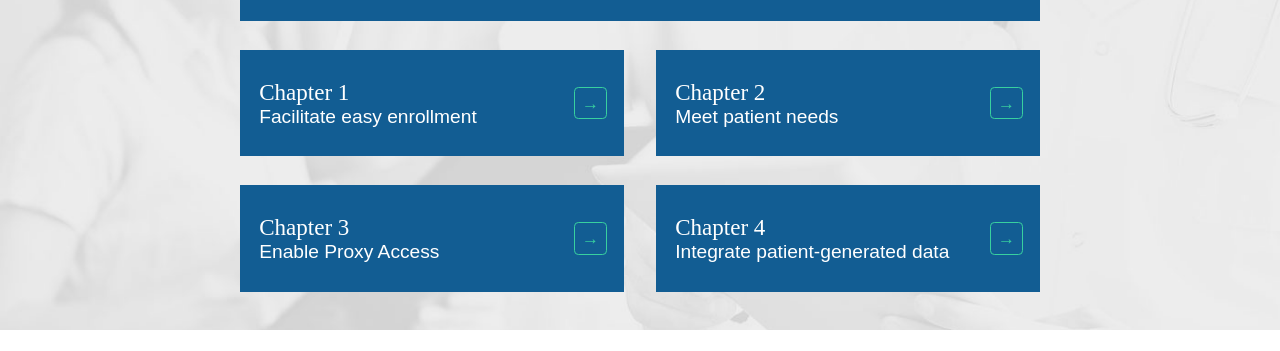
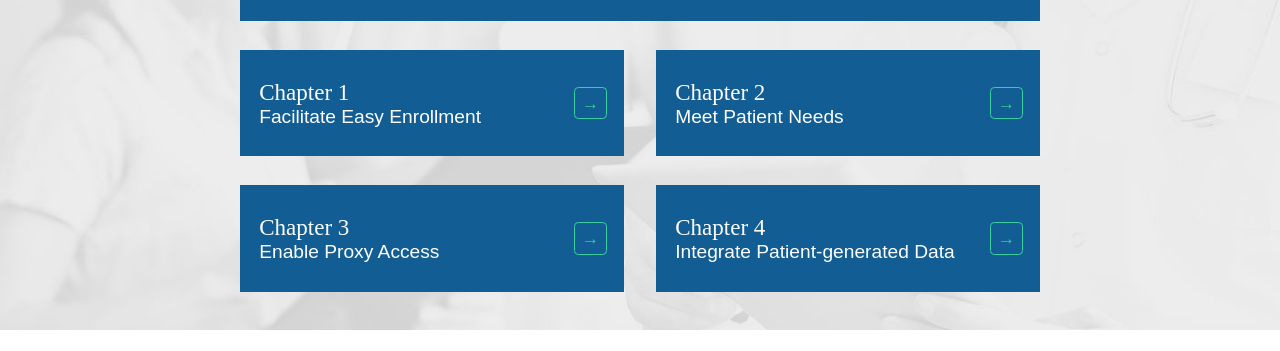
Before and after one commit to SriGovHealth/ONCHITPlaybook, a Jekyll site: the page built from _content/homepage.html, in a window 1280 px wide. Shown: the part 449-800 px from the top of the page. Built offline with Jekyll 4.4.1, drawn with Linux system fonts in a browser that asks for light colours.

```diff
--- a/_content/homepage.html
+++ b/_content/homepage.html
@@ -28,10 +28,10 @@ permalink: /
     </div>
     <div class="row">
       <div class="grid-6">
-        <a href="{{ "/chapter-1/" | prepend: site.baseurl }}" class="btn-landing"><span class="section-title">Chapter 1</span> Facilitate easy enrollment <span class="btn btn-arrow">&rarr;</span></a>
+        <a href="{{ "/chapter-1/" | prepend: site.baseurl }}" class="btn-landing"><span class="section-title">Chapter 1</span> Facilitate Easy Enrollment <span class="btn btn-arrow">&rarr;</span></a>
       </div>
       <div class="grid-6">
-        <a href="{{ "/chapter-2/" | prepend: site.baseurl }}" class="btn-landing"><span class="section-title">Chapter 2</span> Meet patient needs <span class="btn btn-arrow">&rarr;</span></a>
+        <a href="{{ "/chapter-2/" | prepend: site.baseurl }}" class="btn-landing"><span class="section-title">Chapter 2</span> Meet Patient Needs <span class="btn btn-arrow">&rarr;</span></a>
       </div>
     </div>
     <div class="row">
@@ -39,7 +39,7 @@ permalink: /
         <a href="{{ "/chapter-3/" | prepend: site.baseurl }}" class="btn-landing"><span class="section-title">Chapter 3</span> Enable Proxy Access <span class="btn btn-arrow">&rarr;</span></a>
       </div>
       <div class="grid-6">
-        <a href="{{ "/chapter-4/" | prepend: site.baseurl }}" class="btn-landing"><span class="section-title">Chapter 4</span> Integrate patient-generated data <span class="btn btn-arrow">&rarr;</span></a>
+        <a href="{{ "/chapter-4/" | prepend: site.baseurl }}" class="btn-landing"><span class="section-title">Chapter 4</span> Integrate Patient-generated Data <span class="btn btn-arrow">&rarr;</span></a>
       </div>
     </div>
   </div>
```
